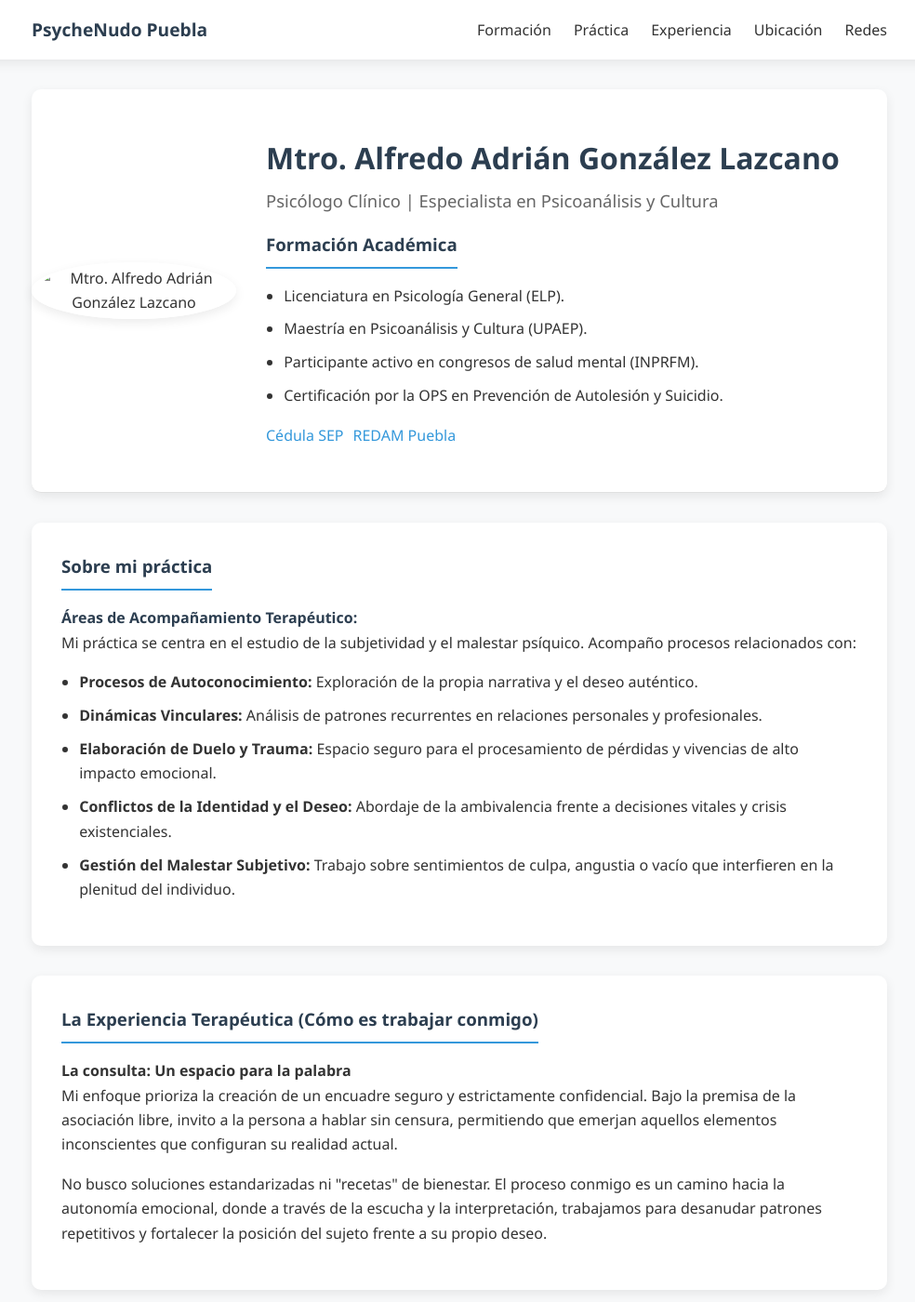
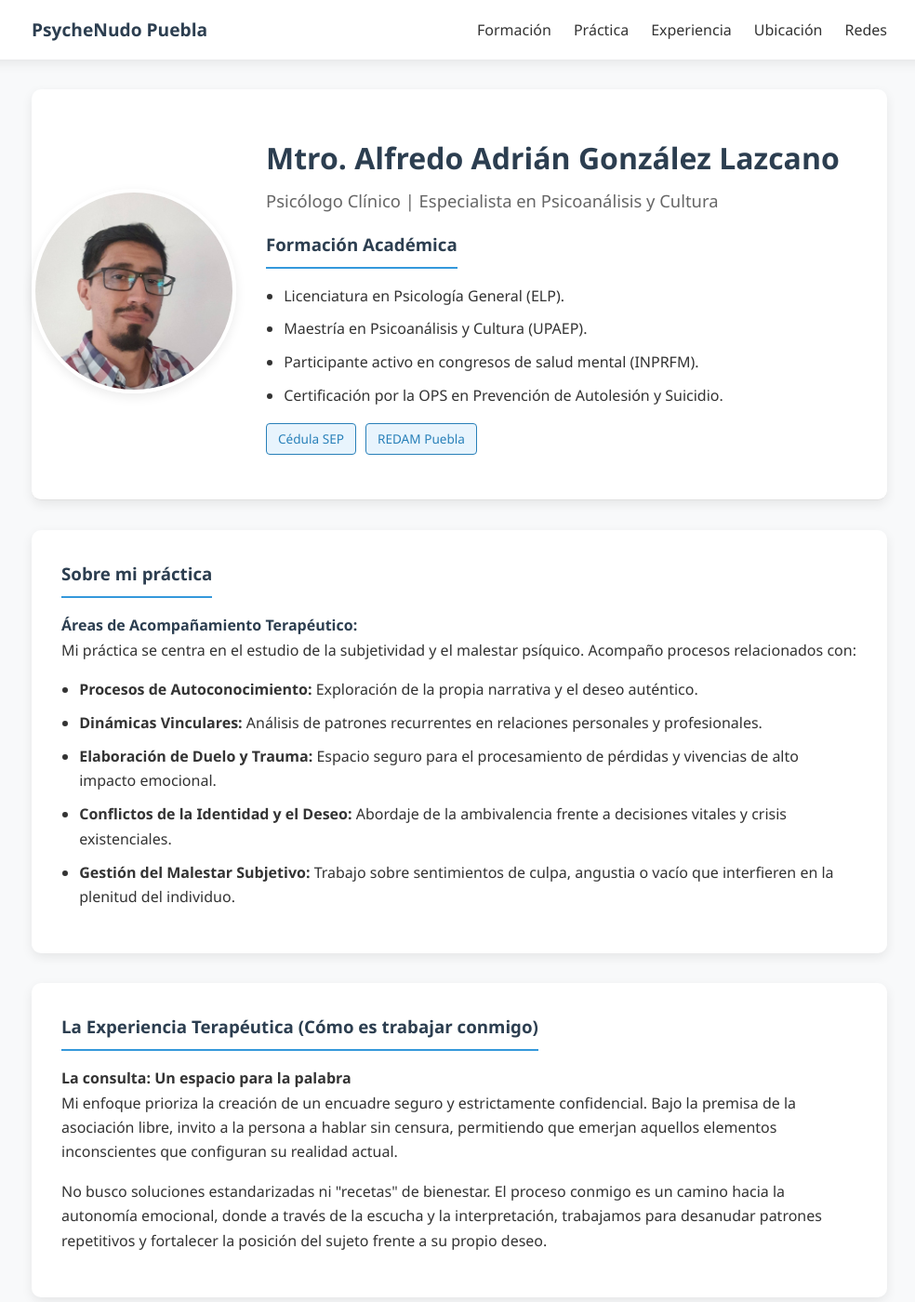
Before and after one commit to PsycheNudo-Puebla/psychenudo-puebla.github.io, a Jekyll site: the page built from adrian-gonzalez.html, in a window 1280 px wide and 1400 px high. Shown: the whole window at 93% size, without its empty margins (146-1130 px from the left). Built offline with Jekyll 4.4.1, drawn with Linux system fonts in a browser that asks for light colours.

Commit message:
Se actualizó la rúbrica

```diff
--- a/adrian-gonzalez.html
+++ b/adrian-gonzalez.html
@@ -165,6 +165,19 @@ permalink: /adrian-gonzalez/
             color: #444;
         }
         .disclaimer { font-size: 0.85rem; color: #888; margin-top: 1rem; }
+
+        /* Estilos para botones de verificación (independientes) */
+        .boton-verificacion {
+            display: inline-block;
+            padding: 5px 12px;
+            background: #e8f4fd;
+            color: #2980b9;
+            border: 1px solid #2980b9;
+            border-radius: 4px;
+            font-size: 0.85rem;
+            font-weight: 500;
+        }
+        .boton-verificacion:hover { background: #2980b9; color: var(--white); text-decoration: none; }
     </style>
 </head>
 <body>
@@ -188,7 +201,7 @@ permalink: /adrian-gonzalez/
         <!-- Perfil y Formación -->
         <section class="hero" id="formacion">
             <div class="profile-photo">
-                <img src="{{ '/foto-adrian.jpeg' | relative_url }}" alt="Mtro. Alfredo Adrián González Lazcano">
+                <img src="{{ '/assets/foto-adrian.jpeg' | relative_url }}" alt="Mtro. Alfredo Adrián González Lazcano">
             </div>
             <div class="hero-text">
                 <h1>Mtro. Alfredo Adrián González Lazcano</h1>
```
